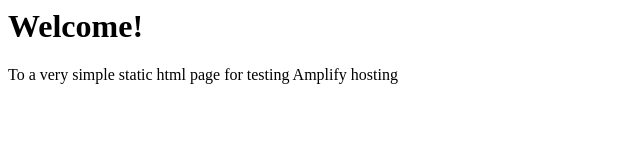
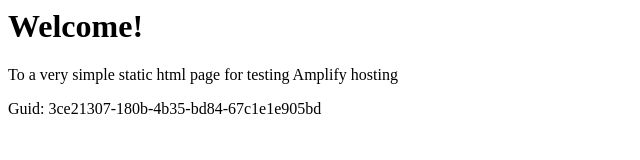
Before and after one commit to aws-aemilia-nrt/Github-PR-Commit-Integration-Test-DoNotTouch-v1-preprod-ap-northeast-1, a website: page src/index.html in a window 1280 px wide. Shown: the whole page, without its empty margins (0-640 px from the left). Drawn offline with Linux system fonts and the light colour scheme.

Commit message:
commit from integ tests

```diff
--- a/src/index.html
+++ b/src/index.html
@@ -1,3 +1,5 @@
+
+
 <html lang="en">
 
 <head>
@@ -10,6 +12,6 @@
 <body>
     <h1>Welcome!</h1>
     <p>To a very simple static html page for testing Amplify hosting</p>
-</body>
+    <p>Guid: 3ce21307-180b-4b35-bd84-67c1e1e905bd</p></body>
 
 </html>
```
